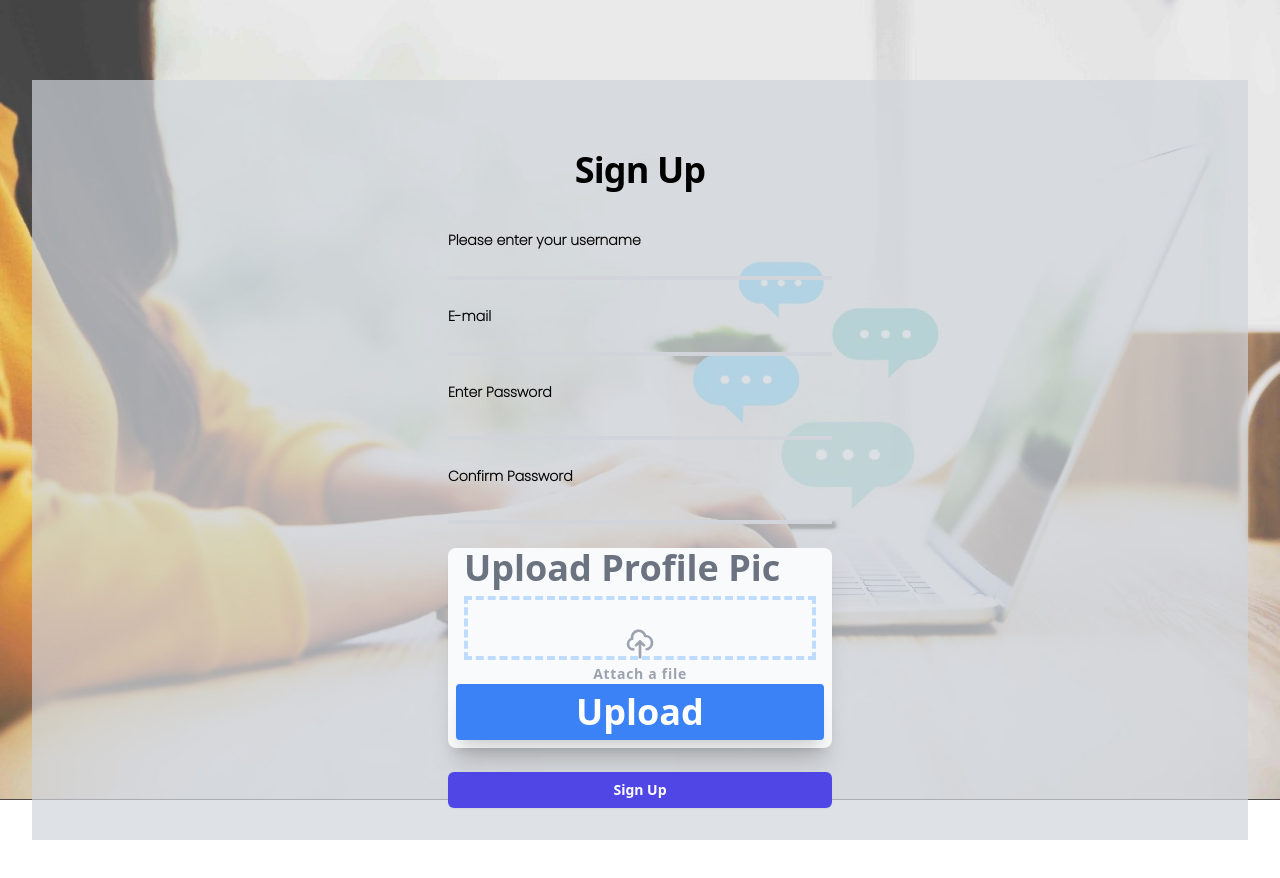
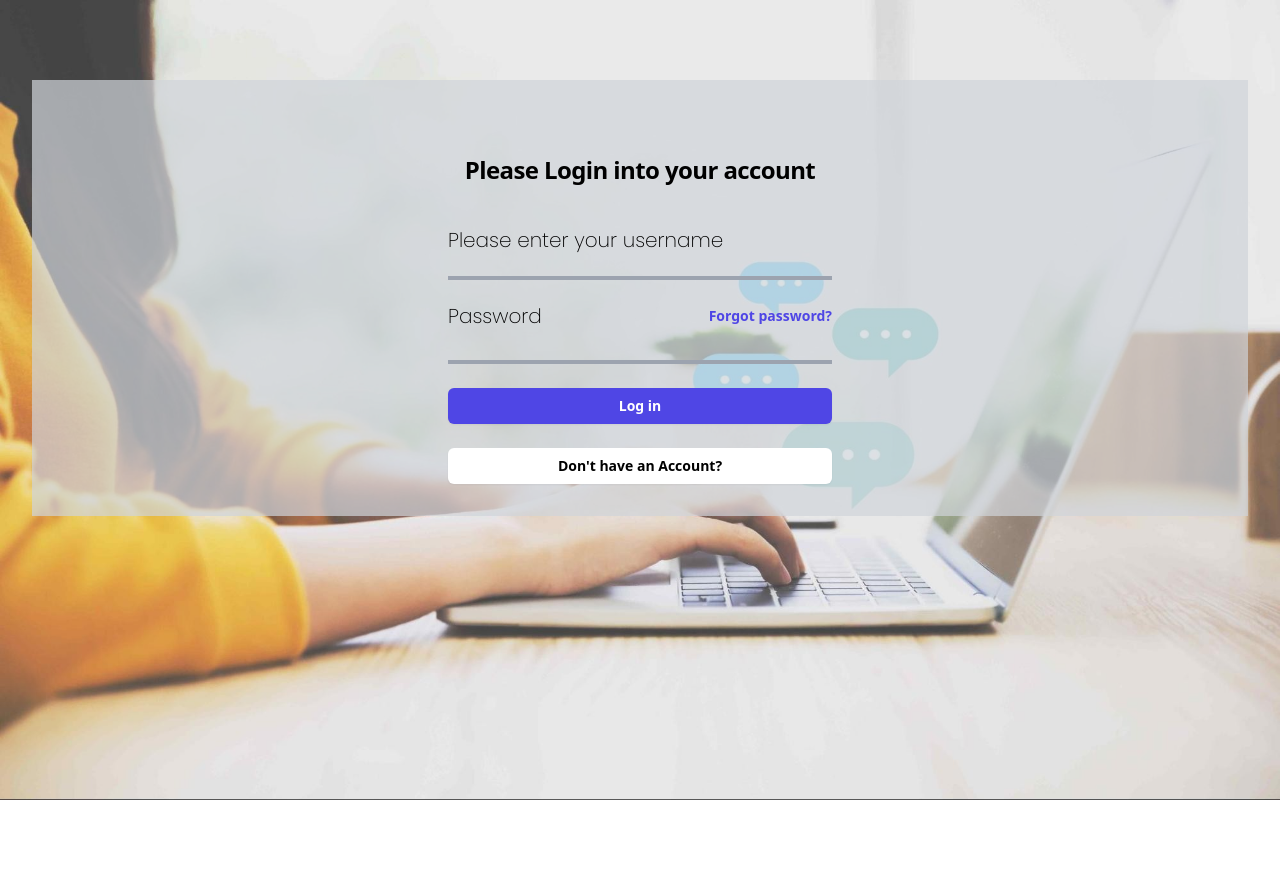
Before and after one commit to deepak-2605/Real-Time-Chat, a React (Create React App) app in the folder frontend/: page / in a window 1280 px wide. Shown: the top 878 px of the page. After the commit the page ends 800 px from the top, so only its background shows below. Built offline with nearby package versions, Linux system fonts and the light colour scheme.

Commit message:
minor bug fixes in homepage

```diff
--- a/frontend/src/components/HomePage.js
+++ b/frontend/src/components/HomePage.js
@@ -4,9 +4,17 @@ import Signup from "./Signup";
 
 function HomePage() {
   var login='Login'
+  const [activeComponent,setActiveComponent]=useState('login');
+  const toggleComponent=()=>{
+    setActiveComponent(activeComponent==='login'?'signup':'login');
+  }
   return (
-    <div>
-        { (login=== 'Login') ? <Signup loginValue={login} /> : <Signup loginValue={login}/>}
+      <div>
+      {activeComponent === 'login' ? (
+        <Login toggleComponent={toggleComponent} />
+      ) : (
+        <Signup toggleComponent={toggleComponent} />
+      )}
     </div>
   )
 }
--- a/frontend/src/components/Login.js
+++ b/frontend/src/components/Login.js
@@ -1,14 +1,8 @@
 import React, { useState } from "react";
-function Login(props) {
+function Login({toggleComponent}) {
+  const [name, setName] = useState();
+  const [password, setPassword] = useState();
 
-   const [name,setName]=useState();
-   const [password,setPassword]=useState();
-   const [myState, setMyState] = useState(props.loginValue);
-   const updateState = () => {
-    console.log(`requested`);
-    setMyState('Signup');
-  };
-  console.log(myState);
   return (
     <div NameName="font-bold text-4xl">
       <div className="flex min-h-full flex-col justify-center align-middle px-6 py-12 lg:px-8">
@@ -55,7 +49,8 @@ function Login(props) {
                 <div className="mt-2">
                   <input
                     type="password"
-                    className="bg-transparent border-b-4 border-gray-400  focus:border-black outline-none block w-full appearance-none leading-normal text-base" onClick={(e)=>setName(e.target.value)}
+                    className="bg-transparent border-b-4 border-gray-400  focus:border-black outline-none block w-full appearance-none leading-normal text-base"
+                    onClick={(e) => setName(e.target.value)}
                   />
                 </div>
               </div>
@@ -72,7 +67,8 @@ function Login(props) {
               <div>
                 <button
                   type="submit"
-                  className="flex w-full justify-center rounded-md bg-white px-3 py-1.5 text-sm font-semibold leading-6 text-b;ack shadow-sm hover:bg-gray-300 focus-visible:outline focus-visible:outline-2 focus-visible:outline-offset-2 focus-visible:outline-indigo-600" onClick={updateState}
+                  className="flex w-full justify-center rounded-md bg-white px-3 py-1.5 text-sm font-semibold leading-6 text-b;ack shadow-sm hover:bg-gray-300 focus-visible:outline focus-visible:outline-2 focus-visible:outline-offset-2 focus-visible:outline-indigo-600"
+                  onClick={toggleComponent}
                 >
                   Don't have an Account?
                 </button>
@@ -85,4 +81,4 @@ function Login(props) {
   );
 }
 
-export default Login
+export default Login;
--- a/frontend/src/components/Signup.js
+++ b/frontend/src/components/Signup.js
@@ -1,11 +1,7 @@
 import React, { useState } from "react";
 
-function Signup(props) {
-   const [myState, setMyState] = useState(props.loginValue);
-   const updateState = () => {
-    console.log(`requested`);
-    setMyState('Signup');
-  };
+function Signup({toggleComponent}) {
+
   return (
     <div className="font-bold text-4xl">
       <div className="flex min-h-full flex-col justify-center align-middle px-6 py-12 lg:px-8">
@@ -129,6 +125,7 @@ function Signup(props) {
                 >
                   Sign Up
                 </button>
+                <button className="flex w-full justify-center rounded-md bg-indigo-600 px-3 py-1.5 text-sm font-semibold leading-6 text-white shadow-sm hover:bg-indigo-500 focus-visible:outline focus-visible:outline-2 focus-visible:outline-offset-2 focus-visible:outline-indigo-600" onClick={toggleComponent}>Go to Login</button>
               </div>
             </form>
           </div>
```
